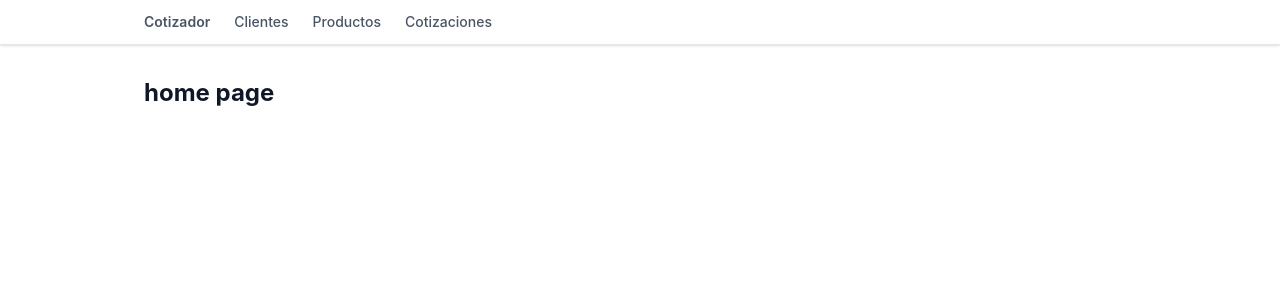
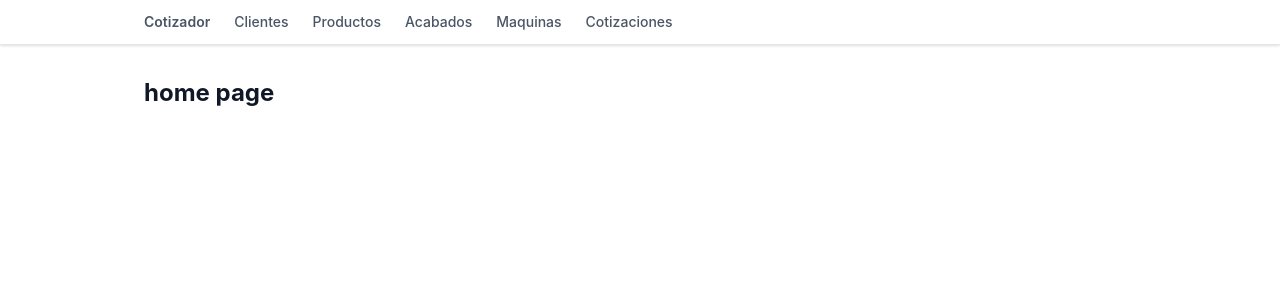
Before and after one commit to denuxs/quoter, a Vue app: page / in a window 1280 px wide. Shown: the top 300 px of the page. Built offline with nearby package versions, Linux system fonts and the light colour scheme.

Commit message:
Add navigation links for 'Acabados' and 'Maquinas' in App.vue

```diff
--- a/src/App.vue
+++ b/src/App.vue
@@ -28,6 +28,20 @@ import { RouterLink, RouterView } from 'vue-router'
         Productos
       </RouterLink>
       <RouterLink
+        to="/acabados"
+        class="text-sm font-medium text-gray-600 hover:text-blue-600"
+        active-class="text-blue-600 font-semibold"
+      >
+        Acabados
+      </RouterLink>
+      <RouterLink
+        to="/maquinas"
+        class="text-sm font-medium text-gray-600 hover:text-blue-600"
+        active-class="text-blue-600 font-semibold"
+      >
+        Maquinas
+      </RouterLink>
+      <RouterLink
         to="/cotizaciones"
         class="text-sm font-medium text-gray-600 hover:text-blue-600"
         active-class="text-blue-600 font-semibold"
@@ -40,69 +54,4 @@ import { RouterLink, RouterView } from 'vue-router'
   <RouterView />
 </template>
 
-<style scoped>
-</style>
-
-<style scoped>
-/* header {
-  line-height: 1.5;
-  max-height: 100vh;
-}
-
-.logo {
-  display: block;
-  margin: 0 auto 2rem;
-}
-
-nav {
-  width: 100%;
-  font-size: 12px;
-  text-align: center;
-  margin-top: 2rem;
-}
-
-nav a.router-link-exact-active {
-  color: var(--color-text);
-}
-
-nav a.router-link-exact-active:hover {
-  background-color: transparent;
-}
-
-nav a {
-  display: inline-block;
-  padding: 0 1rem;
-  border-left: 1px solid var(--color-border);
-}
-
-nav a:first-of-type {
-  border: 0;
-}
-
-@media (min-width: 1024px) {
-  header {
-    display: flex;
-    place-items: center;
-    padding-right: calc(var(--section-gap) / 2);
-  }
-
-  .logo {
-    margin: 0 2rem 0 0;
-  }
-
-  header .wrapper {
-    display: flex;
-    place-items: flex-start;
-    flex-wrap: wrap;
-  }
-
-  nav {
-    text-align: left;
-    margin-left: -1rem;
-    font-size: 1rem;
-
-    padding: 1rem 0;
-    margin-top: 1rem;
-  }
-} */
-</style>
+<style scoped></style>
```
